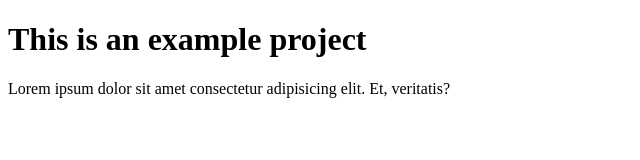
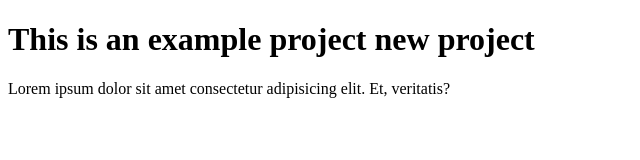
Before and after one commit to vitold75/my-first-project, a plain HTML site: page index.html in a window 1280 px wide. Shown: the whole page, without its empty margins (0-640 px from the left). Drawn offline with Linux system fonts and the light colour scheme.

Commit message:
add index file

```diff
--- a/index.html
+++ b/index.html
@@ -6,7 +6,7 @@
     <title>Document</title>
 </head>
 <body>
-    <h1>This is an example project</h1>
+    <h1>This is an example project new project</h1>
 </body>
 <p>
     Lorem ipsum dolor sit amet consectetur adipisicing elit. Et, veritatis?
```
